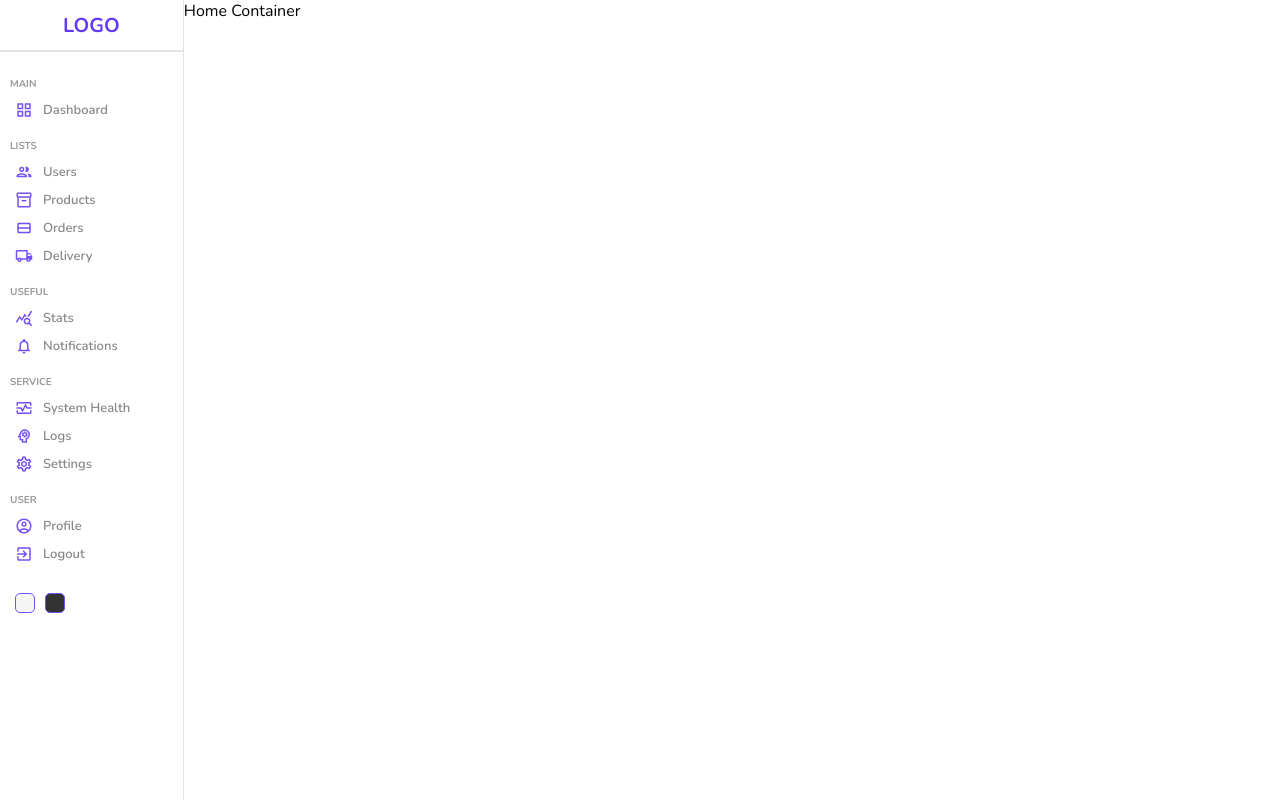
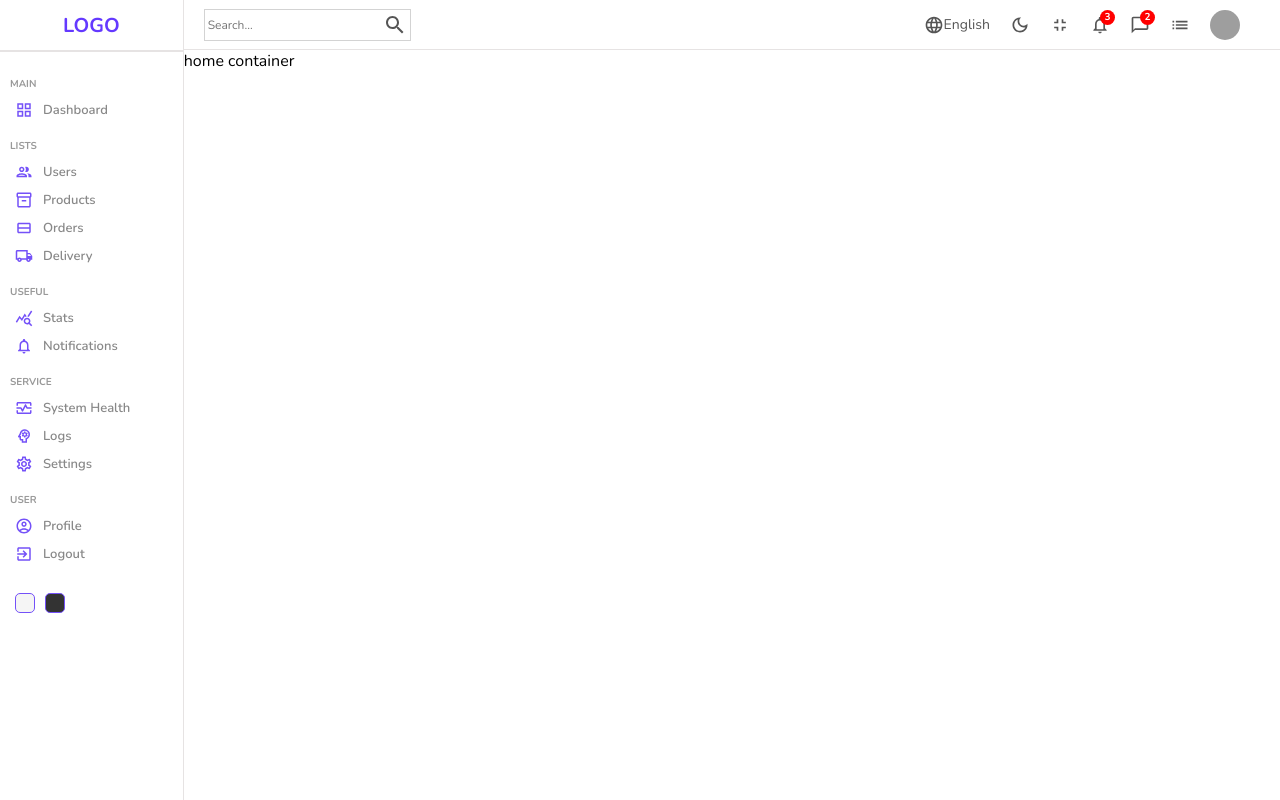
Before and after one commit to raaziyeh/react-dashboard, a React (Create React App) app: page / in a window 1280 px wide. Built offline with nearby package versions, Linux system fonts and the light colour scheme; grey boxes are pictures that could not be loaded.

Commit message:
Add Navbar

```diff
--- a/src/components/navbar/Navbar.jsx
+++ b/src/components/navbar/Navbar.jsx
@@ -1,9 +1,53 @@
+import SearchOutlinedIcon from "@mui/icons-material/SearchOutlined"
+import LanguageOutlinedIcon from "@mui/icons-material/LanguageOutlined"
+import DarkModeOutlinedIcon from "@mui/icons-material/DarkModeOutlined"
+import FullscreenExitOutlinedIcon from "@mui/icons-material/FullscreenExitOutlined"
+import NotificationsNoneOutlinedIcon from "@mui/icons-material/NotificationsNoneOutlined"
+import ChatBubbleOutlineOutlinedIcon from "@mui/icons-material/ChatBubbleOutlineOutlined"
+import ListOutlinedIcon from "@mui/icons-material/ListOutlined"
 import "./navbar.scss"
 
 const Navbar = () => {
-  return (
-    <div className="navbar">Navbar</div>
-  )
+	return (
+		<div className="navbar">
+			<div className="wrapper">
+				<div className="search">
+					<input type="text" placeholder="Search..." />
+					<SearchOutlinedIcon />
+				</div>
+				<div className="items">
+					<div className="item">
+						<LanguageOutlinedIcon className="icon" />
+						English
+					</div>
+					<div className="item">
+						<DarkModeOutlinedIcon className="icon" />
+					</div>
+					<div className="item">
+						<FullscreenExitOutlinedIcon className="icon" />
+					</div>
+					<div className="item">
+						<NotificationsNoneOutlinedIcon className="icon" />
+						<div className="counter">3</div>
+					</div>
+					<div className="item">
+						<ChatBubbleOutlineOutlinedIcon className="icon" />
+						<div className="counter">2</div>
+					</div>
+					<div className="item">
+						<ListOutlinedIcon className="icon" />
+					</div>
+					<div className="item">
+						<img
+							src="https://images.unsplash.com/photo-1573496359142-b8d87734a5a2?ixlib=rb-4.0.3&ixid=MnwxMjA3fDB8MHxzZWFyY2h8NTB8fHBlcnNvbnxlbnwwfHwwfHw%3D&auto=format&fit=crop&w=500&q=60"
+							alt=""
+							className="avatar"
+						/>
+					</div>
+				</div>
+			</div>
+		</div>
+	)
 }
 
 export default Navbar
--- a/src/components/navbar/navbar.scss
+++ b/src/components/navbar/navbar.scss
@@ -0,0 +1,73 @@
+@import "../../scss/variables.scss";
+
+.navbar {
+	display: flex;
+	align-items: center;
+	padding: 20px;
+	height: 50px;
+	font-size: 14px;
+	color: #555;
+	border-bottom: 0.5px solid $gray-lighter-2;
+
+	.wrapper {
+		width: 100%;
+		display: flex;
+		align-items: center;
+		justify-content: space-between;
+
+		.search {
+			display: flex;
+			align-items: center;
+			border: 0.5px solid lightgrey;
+			padding: 3px;
+
+			input {
+				border: none;
+				outline: none;
+				background: transparent;
+				&::placeholder {
+					font-size: 12px;
+				}
+			}
+		}
+
+		.items {
+			display: flex;
+			align-items: center;
+
+			.item {
+				display: flex;
+				align-items: center;
+				margin-right: 20px;
+				position: relative;
+
+				.icon {
+					font-size: 20px;
+				}
+
+				.avatar {
+					width: 30px;
+					height: 30px;
+					border-radius: 50%;
+                    object-fit: cover;
+				}
+
+				.counter {
+					width: 15px;
+					height: 15px;
+					background-color: red;
+					border-radius: 50%;
+					color: white;
+					display: flex;
+					align-items: center;
+					justify-content: center;
+					font-size: 10px;
+					font-weight: bold;
+					position: absolute;
+					top: -5px;
+					right: -5px;
+				}
+			}
+		}
+	}
+}
--- a/src/pages/home/Home.jsx
+++ b/src/pages/home/Home.jsx
@@ -1,11 +1,15 @@
 import Sidebar from "../../components/sidebar/Sidebar"
+import Navbar from "../../components/navbar/Navbar"
 import "./home.scss"
 
 const Home = () => {
-  return (
+	return (
 		<div className="home">
-      <Sidebar />
-			<div className="home-container">Home Container</div>
+			<Sidebar />
+			<div className="home-container">
+				<Navbar />
+				home container
+			</div>
 		</div>
 	)
 }
```
